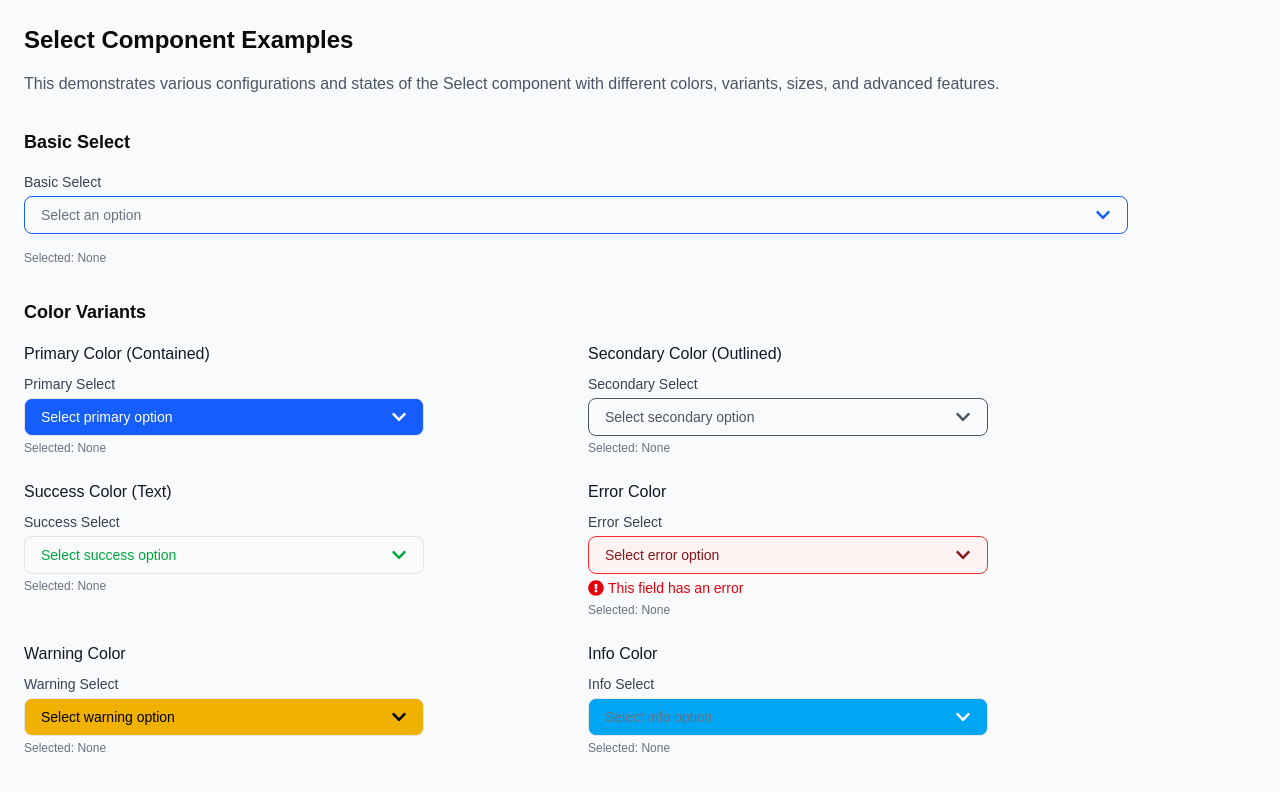
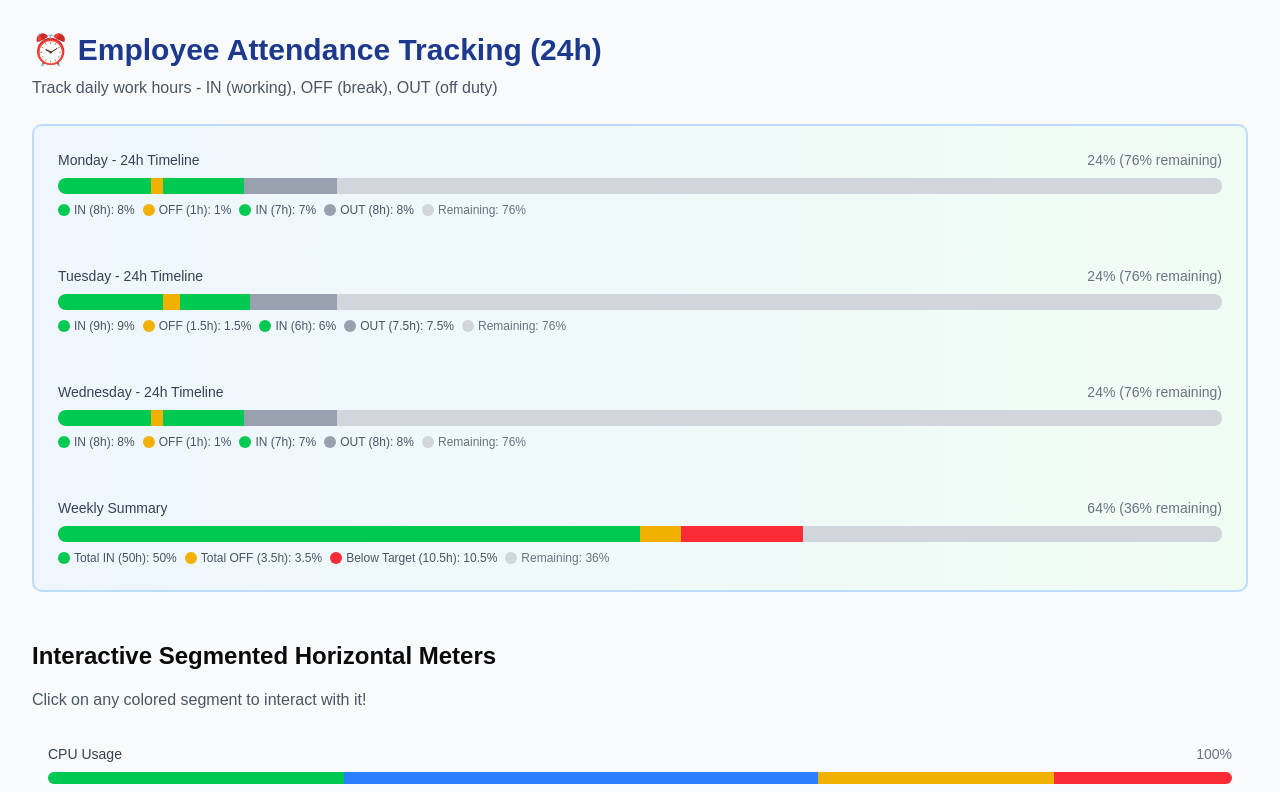
Before and after one commit to gholamreza-hasnzade/react-component-with-tailwind, a React (Vite) app: page / in a window 1280 px wide. Shown: the top 792 px of the page. Built offline with nearby package versions, Linux system fonts and the light colour scheme; a web font is replaced by a local one.

Commit message:
feat MeterGroup

```diff
--- a/src/App.tsx
+++ b/src/App.tsx
@@ -1,11 +1,11 @@
-import { SelectExample } from "./components/atoms/select/select.example";
 import { ToastContainer } from "./components/atoms/toast/ToastContainer";
+import { MeterGroupExample } from "./components/molecules/meterGroup/meterGroup.example";
 function App() {
   return (
     <>
       <div className="w-full min-h-screen bg-gray-50">
         <div className="container mx-auto">
-          <SelectExample />
+          <MeterGroupExample />
         </div>
       </div>
       <ToastContainer position="top-right" maxToasts={5} />
--- a/src/components/molecules/meterGroup/meterGroup.example.tsx
+++ b/src/components/molecules/meterGroup/meterGroup.example.tsx
@@ -1,7 +1,59 @@
 import React from 'react';
-import { MeterGroup, Meter } from './MeterGroup';
+import { MeterGroup, Meter } from './meterGroup';
 
 export const MeterGroupExample: React.FC = () => {
+  // 24-Hour Attendance Tracking Example
+  // Employee: IN (working), OFF (break/lunch), OUT (not at work)
+  const attendanceMeters = [
+    {
+      label: 'Monday - 24h Timeline',
+      segments: [
+        { value: 8, variant: 'success' as const, label: 'IN (8h)' },
+        { value: 1, variant: 'warning' as const, label: 'OFF (1h)' },
+        { value: 7, variant: 'success' as const, label: 'IN (7h)' },
+        { value: 8, variant: 'default' as const, label: 'OUT (8h)' }
+      ],
+      size: 'lg' as const,
+      showValue: true,
+      showLabel: true
+    },
+    {
+      label: 'Tuesday - 24h Timeline',
+      segments: [
+        { value: 9, variant: 'success' as const, label: 'IN (9h)' },
+        { value: 1.5, variant: 'warning' as const, label: 'OFF (1.5h)' },
+        { value: 6, variant: 'success' as const, label: 'IN (6h)' },
+        { value: 7.5, variant: 'default' as const, label: 'OUT (7.5h)' }
+      ],
+      size: 'lg' as const,
+      showValue: true,
+      showLabel: true
+    },
+    {
+      label: 'Wednesday - 24h Timeline',
+      segments: [
+        { value: 8, variant: 'success' as const, label: 'IN (8h)' },
+        { value: 1, variant: 'warning' as const, label: 'OFF (1h)' },
+        { value: 7, variant: 'success' as const, label: 'IN (7h)' },
+        { value: 8, variant: 'default' as const, label: 'OUT (8h)' }
+      ],
+      size: 'lg' as const,
+      showValue: true,
+      showLabel: true
+    },
+    {
+      label: 'Weekly Summary',
+      segments: [
+        { value: 50, variant: 'success' as const, label: 'Total IN (50h)' },
+        { value: 3.5, variant: 'warning' as const, label: 'Total OFF (3.5h)' },
+        { value: 10.5, variant: 'error' as const, label: 'Below Target (10.5h)' }
+      ],
+      size: 'lg' as const,
+      showValue: true,
+      showLabel: true
+    }
+  ];
+
   const horizontalMeters = [
     {
       label: 'CPU Usage',
@@ -115,13 +167,27 @@ export const MeterGroupExample: React.FC = () => {
   };
 
   return (
-    <div className="p-8 space-y-8">
+    <div className="p-8 space-y-12">
+      {/* Attendance/Time Tracking Section */}
+      <div>
+        <h2 className="text-3xl font-bold mb-2 text-blue-900">⏰ Employee Attendance Tracking (24h)</h2>
+        <p className="text-gray-600 mb-6">Track daily work hours - IN (working), OFF (break), OUT (off duty)</p>
+        <div className="bg-gradient-to-r from-blue-50 to-green-50 p-6 rounded-lg border-2 border-blue-200">
+          <MeterGroup
+            meters={attendanceMeters}
+            layout="vertical"
+            gap="lg"
+            className="space-y-6"
+          />
+        </div>
+      </div>
+
       <div>
         <h2 className="text-2xl font-bold mb-4">Interactive Segmented Horizontal Meters</h2>
         <p className="text-gray-600 mb-4">Click on any colored segment to interact with it!</p>
         <MeterGroup
           meters={horizontalMeters}
-          layout="horizontal"
+          layout="vertical"
           gap="lg"
           onSegmentClick={handleSegmentClick}
           className="p-4 bg-gray-50 rounded-lg"
--- a/src/components/molecules/meterGroup/meterGroup.tsx
+++ b/src/components/molecules/meterGroup/meterGroup.tsx
@@ -19,7 +19,6 @@ export interface MeterProps {
 
 export interface MeterGroupProps {
   meters: MeterProps[];
-  layout?: 'horizontal' | 'vertical';
   gap?: 'sm' | 'md' | 'lg';
   className?: string;
   onSegmentClick?: (meterIndex: number, segment: MeterSegment, segmentIndex: number) => void;
@@ -169,18 +168,10 @@ const Meter: React.FC<MeterProps> = ({
 
 export const MeterGroup: React.FC<MeterGroupProps> = ({
   meters,
-  layout = 'horizontal',
   gap = 'md',
   className,
   onSegmentClick,
 }) => {
-  const getLayoutClasses = () => {
-    switch (layout) {
-      case 'vertical': return 'flex flex-col w-full';
-      default: return 'flex flex-row';
-    }
-  };
-
   const getGapClasses = () => {
     switch (gap) {
       case 'sm': return 'gap-2';
@@ -196,12 +187,12 @@ export const MeterGroup: React.FC<MeterGroupProps> = ({
   };
 
   return (
-    <div className={cn(getLayoutClasses(), getGapClasses(), className)}>
+    <div className={cn('flex flex-col w-full', getGapClasses(), className)}>
       {meters.map((meter, index) => (
         <Meter
           key={index}
           {...meter}
-          className={layout === 'vertical' ? 'w-full' : 'flex-1'}
+          className='w-full'
           onSegmentClick={onSegmentClick ? (segment, segmentIndex) => handleMeterSegmentClick(index, segment, segmentIndex) : undefined}
         />
       ))}
```
